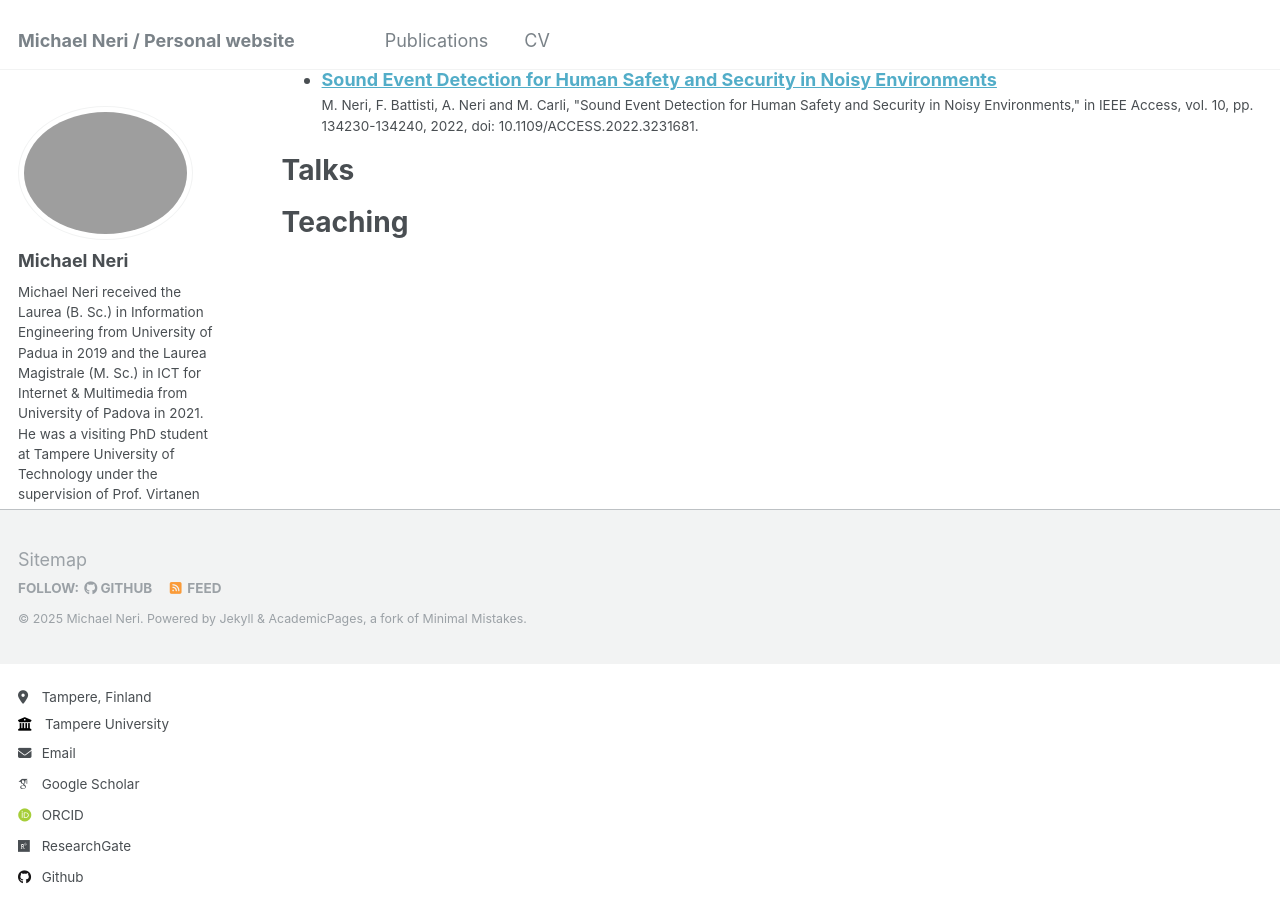
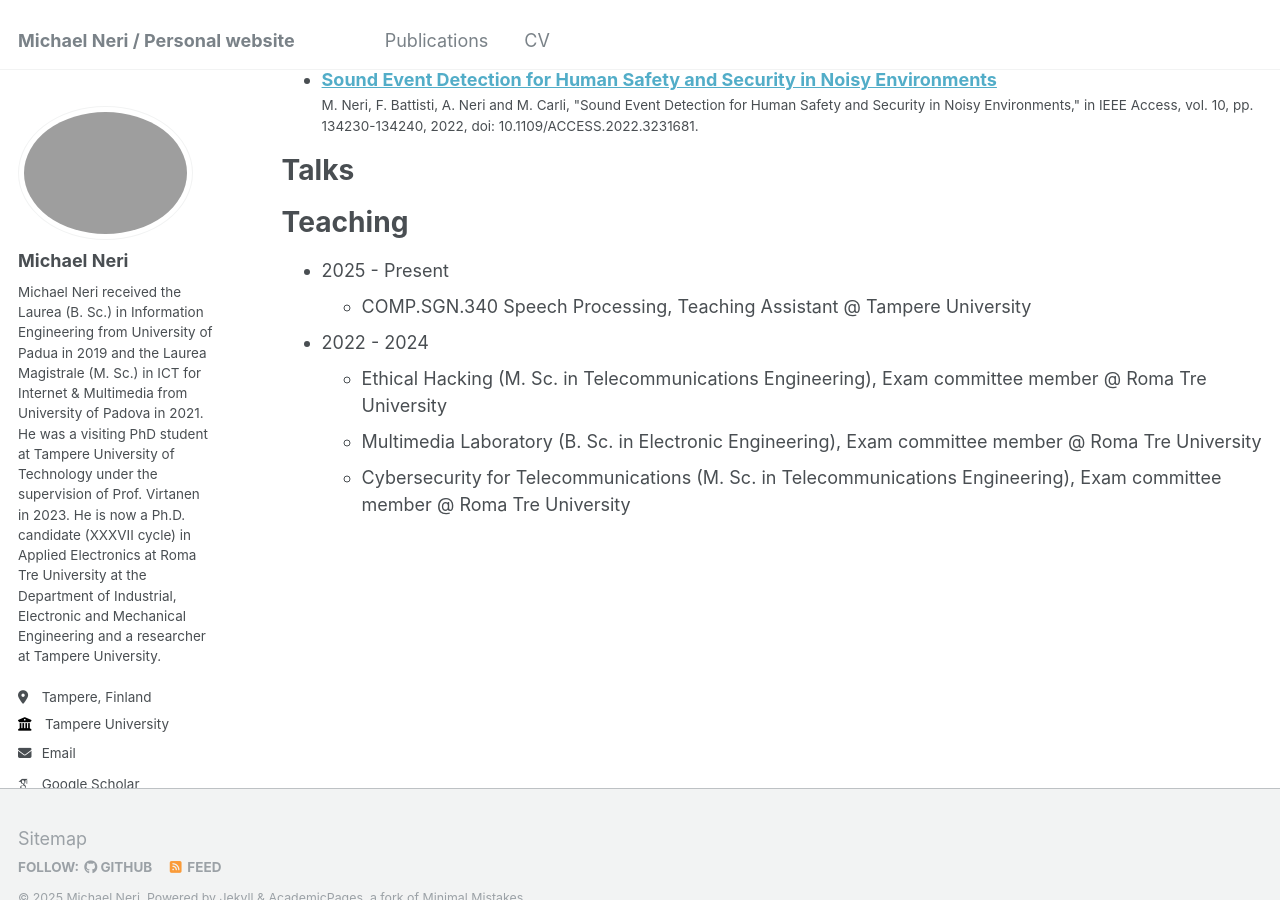
Before and after one commit to michaelneri/michaelneri.github.io, a Jekyll site: the page built from _pages/cv.md, in a window 1280 px wide and 900 px high, scrolled down 1363 px. Built offline with Jekyll 4.4.1, drawn with Linux system fonts in a browser that asks for light colours; some web fonts are replaced.

Commit message:
Update cv.md with Teaching

```diff
--- a/_pages/cv.md
+++ b/_pages/cv.md
@@ -48,6 +48,10 @@ Talks
 
 Teaching
 ======
-  <ul>{% for post in site.teaching reversed %}
-    {% include archive-single-cv.html %}
-  {% endfor %}</ul>
+* 2025 - Present
+  * COMP.SGN.340 Speech Processing, Teaching Assistant @ Tampere University
+
+* 2022 - 2024
+  * Ethical Hacking (M. Sc. in Telecommunications Engineering), Exam committee member @ Roma Tre University
+  * Multimedia Laboratory (B. Sc. in Electronic Engineering), Exam committee member @ Roma Tre University
+  * Cybersecurity for Telecommunications (M. Sc. in Telecommunications Engineering), Exam committee member @ Roma Tre University
```
